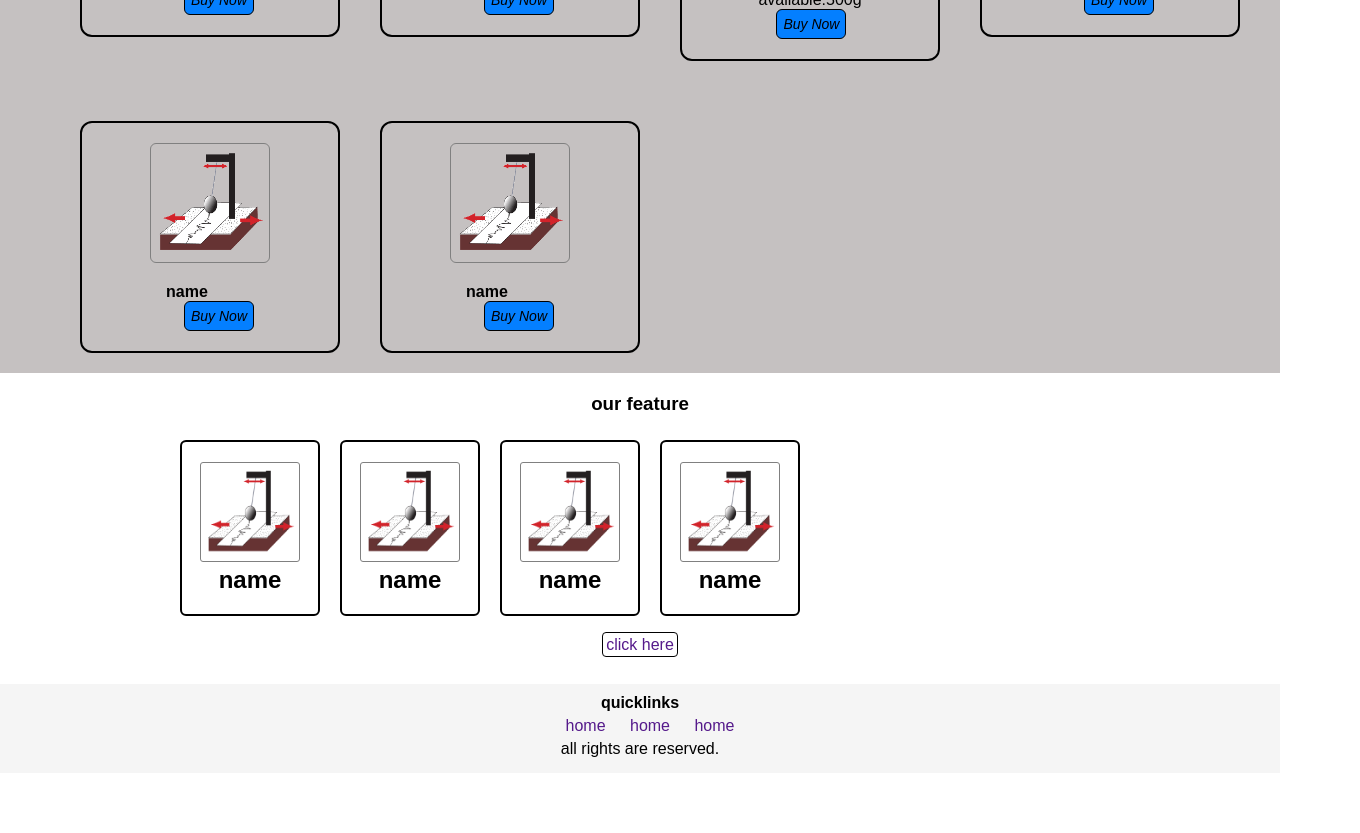
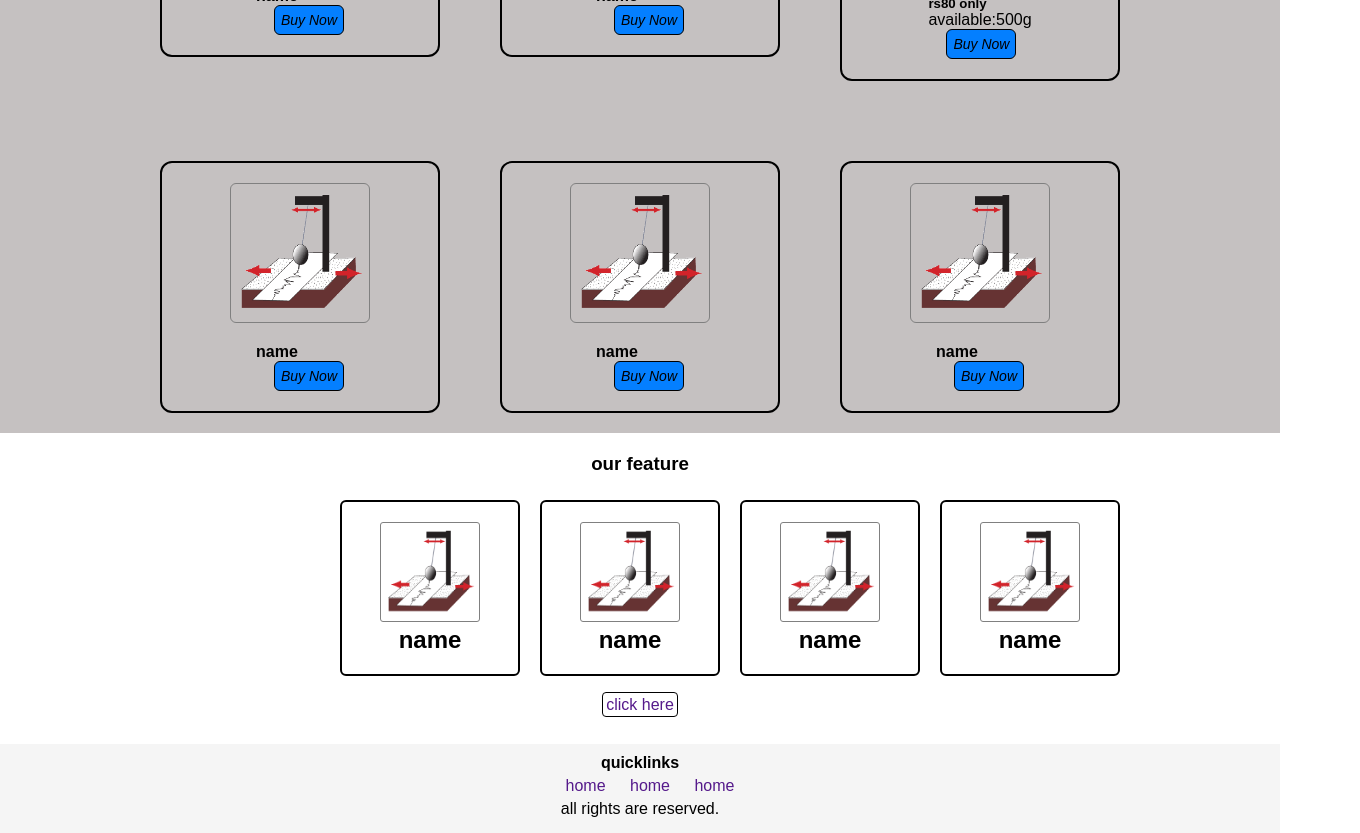
Before and after one commit to omtripleT/mero-tryko, a plain HTML site: page index.html in a window 1280 px wide. Shown: the part 320-1153 px from the top of the page, 1360 px wide, since content can reach past the window. Before the commit the page ends 1093 px from the top, so only its background shows below. Drawn offline with Linux system fonts and the light colour scheme.

Commit message:
done all
done all

```diff
--- a/style.css
+++ b/style.css
@@ -33,12 +33,13 @@ body{
     gap: 10px;
     flex-wrap: wrap;
     padding: 0px 20px;
+    margin-left: 10px;
+
 }
 .box h2{
     text-align: center;
     color: black;
     margin-bottom: 5px;
-    /* margin-top: 2px; */
 }
 .products{
     display: flex;
@@ -151,24 +152,25 @@ body{
     .hero{
         padding: 0px 40px 0px 80px;
         width: 100%;
-        gap: 40px;
+        gap: 60px;
         align-items: center;
+        margin-left: 80px;
     }
     .box h2{
         margin-bottom: 1.6rem;
         margin-top: 5px;
     }
     .products{
-        max-width: 260px;
-        width: 260px;
+        max-width: 280px;
+        width: 280px;
         padding: 20px 10px 20px 10px;
         border: 2px solid black;
         margin-bottom: 20px;
 
     }
     .image img{
-        width: 120px;
-        height: 120px;
+        width: 140px;
+        height: 140px;
         margin-bottom: 1rem;
 
     }
@@ -185,13 +187,13 @@ body{
     .featuredarea{
         padding: 20px;
         gap: 20px;
-        margin-left: 160px;
+        margin-left: 20rem;
 
     }
     .featuredbox{
         border: 2px solid black;
-        max-width: 140px;
-        width: 140px;
+        max-width: 180px;
+        width: 180px;
         height: fit-content;
         gap: 20px;
         padding: 20px 10px;
```
